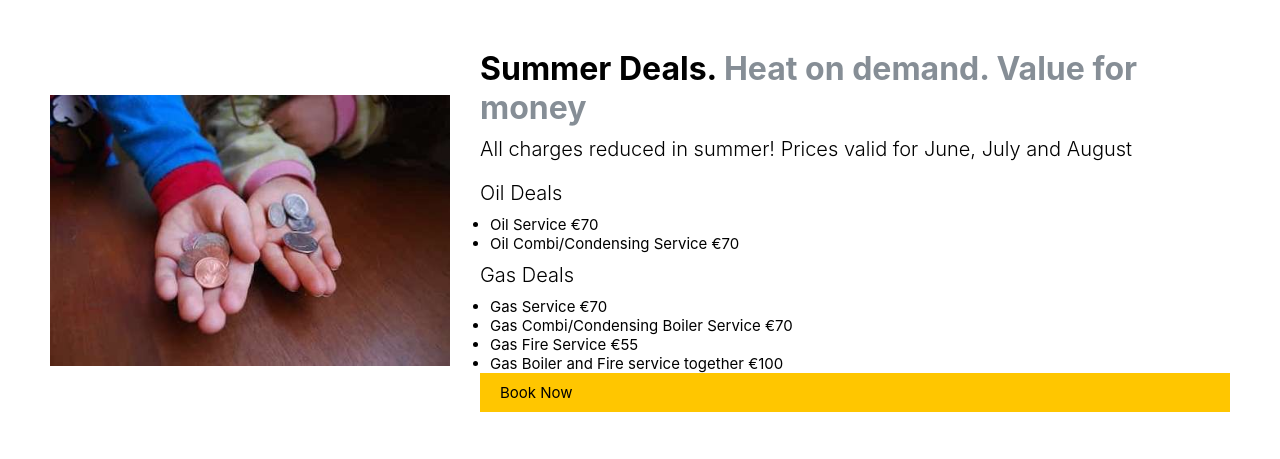
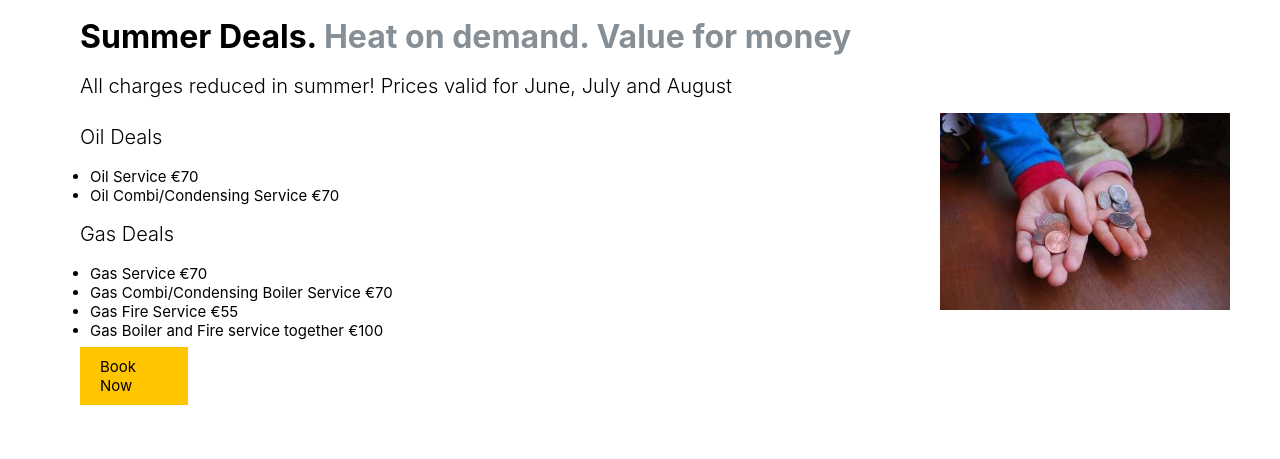
Before and after one commit to GroganBurners/tine, a Django app: template gbs/templates/new/index.html in a window 1280 px wide. Shown: the part 2168-2627 px from the top of the page. Run offline with Django 3.2, Linux system fonts and the light colour scheme; the template is opened without the code that fills it, so the values that code supplies are empty; parts of the project's set-up code (start-up, migrations or seed data) failed here and were passed over.

Commit message:
Fixed layout for feature flipping

```diff
--- a/gbs/templates/new/index.css
+++ b/gbs/templates/new/index.css
@@ -123,6 +123,9 @@ nav {
   grid-row: row 2;
   align-self: center;
   justify-self: center;
+  border-radius: 25px;
+  background: #73AD21;
+  padding: 20px;
   color: white;
 }
 
@@ -156,23 +159,40 @@ nav {
 
 /* Features */
 
-.features {
+.feature {
   background: white;
   padding: 50px;
   display: grid;
-  grid-row-gap: 50px;
-  grid-template-columns: 400px 1fr;
+  grid-gap: 20px;
+  grid-template-columns: 1fr 3fr;
+  grid-template-rows: auto;
+  grid-template-areas: "feature-img feature";
   align-items: center;
 }
 
-.features h2 {
+.feature.flipped {
+  grid-template-columns: 3fr 1fr;
+  grid-template-areas: "feature feature-img";
+}
+
+.feature h2 {
   font-size: 2rem;
 }
 
+.feature img {
+  grid-area: feature-img;
+}
+
+.features .logo {
+  align-self: start;
+  height: auto;
+}
+
 .feature__details{
+  grid-area: feature;
   display: grid;
   grid-template-columns: 1fr;
-  grid-template-rows: ;
+  grid-row-gap: 0.5em;
   min-width: 0;
   padding-left:30px;
 }
@@ -183,12 +203,21 @@ nav {
   font-weight: 300;
 }
 
+
+.feature__details .button {
+  max-width: 108px;
+}
+
 .feature__details ul {
   padding-left: 10px;
 }
 
 .text-muted {
     color: #868e96 !important;
+}
+
+footer {
+  padding-left: 4em;
 }
 
 
@@ -203,15 +232,18 @@ nav {
       "header menu"
   }
 
-  /* About */
-  .features {
+  .feature {
     grid-template-columns: 1fr;
+    grid-template-areas:
+      "feature-img"
+      "feature";
   }
 
   .menu {
     order: -1;
     perspective: 800px;
   }
+
   [aria-controls="menu-list"] {
     display: block;
     margin-bottom: 10px;
--- a/gbs/templates/new/index.html
+++ b/gbs/templates/new/index.html
@@ -77,8 +77,8 @@
     </section>
 
     <section class="features">
-
-        <img class="feature__image" src="https://groganburners.ie/static/images/featurettes/gas.jpg" alt="Yummy Taco" class="about__mockup">
+        <div class="feature">
+        <img class="feature__image" src="https://groganburners.ie/static/images/featurettes/gas.jpg" alt="Yummy Taco" >
         <div class="feature__details">
         <h2>Gas Servicing <span class="text-muted">Heat on demand. Value for money</span></h2>
         <p class="lead">Gas appliance service charges</p>
@@ -90,8 +90,10 @@
         </ul>
         <a href="#contact" class="button">Book Now</a>
       </div>
+        </div>
 
-      <img class="feature__image" src="https://groganburners.ie/static/images/featurettes/oil.jpg" alt="Yummy Taco" class="about__mockup">
+      <div class="feature flipped">
+      <img class="feature__image" src="https://groganburners.ie/static/images/featurettes/oil.jpg" alt="Yummy Taco" >
         <div class="feature__details">
         <h2>Oil Servicing. <span class="text-muted">Save money and increase efficiency.</span></h2>
         <p class="lead">Oil appliance service charges</p>
@@ -103,8 +105,10 @@
         </ul>
         <a href="#contact" class="button">Book Now</a>
       </div>
+      </div>
 
-      <img class="feature__image" src="https://groganburners.ie/static/images/featurettes/burner.jpg" alt="Yummy Taco" class="about__mockup">
+      <div class="feature">
+      <img class="feature__image" src="https://groganburners.ie/static/images/featurettes/burner.jpg" alt="Yummy Taco" >
         <div class="feature__details">
         <h2>Repair. <span class="text-muted">For when the unexpected happens.</span></h2>
         <p class="lead">Repair charges</p>
@@ -117,8 +121,10 @@
         </ul>
         <a href="#contact" class="button">Book Now</a>
       </div>
+      </div>
 
-      <img class="feature__image" src="https://groganburners.ie/static/images/featurettes/offers.jpg" alt="Yummy Taco" class="about__mockup">
+      <div class="feature flipped">
+      <img class="feature__image" src="https://groganburners.ie/static/images/featurettes/offers.jpg" alt="Yummy Taco" >
         <div class="feature__details">
         <h2>Summer Deals. <span class="text-muted">Heat on demand. Value for money</span></h2>
         <p class="lead">All charges reduced in summer! Prices valid for June, July and August</p>
@@ -137,16 +143,20 @@
         </ul>
         <a href="#contact" class="button">Book Now</a>
       </div>
+      </div>
 
-      <img class="feature__image" src="https://groganburners.ie/static/images/featurettes/phone.jpg" alt="Yummy Taco" class="about__mockup">
+      <div class="feature">
+      <img class="feature__image" src="https://groganburners.ie/static/images/featurettes/phone.jpg" alt="Yummy Taco" >
         <div class="feature__details">
         <h2>Book Now. <span class="text-muted">A great experience awaits.</span></h2>
         <p class="lead">
           <strong>Call us: </strong><a href="tel:+353876341300">087 634 1300</a> or <strong>email: </strong><a href="mailto:info@groganburners.ie">info@groganburners.ie</a>
         </p>
       </div>
+      </div>
 
-      <img class="feature__image" src="https://groganburners.ie/static/images/featurettes/logo.png" alt="Yummy Taco" class="about__mockup">
+      <div class="feature flipped">
+      <img class="feature__image logo" src="https://groganburners.ie/static/images/featurettes/logo.png" alt="Yummy Taco">
         <div class="feature__details">
         <h2>About us. <span class="text-muted">Over 40 years experience.</span></h2>
         <p class="lead">Grogan Burners is based in Ballyda, Danesfort, Co. Kilkenny. We serve Kilkenny City and the surrounding counties in the Leinster region. Started over 40 years ago by Milo Grogan, his son Michael now runs the business, after setting up the limited company in 2007. We take pride in our service and many of our customers have been with us for years - we like to keep people loyal!</p>
@@ -175,6 +185,7 @@
       <img src="https://groganburners.ie/static/images/cert/oftec.jpg">
       <img src="https://groganburners.ie/static/images/cert/rgii.jpg">
       </div>
+      </div>
     </section>
 
     <footer>
```
